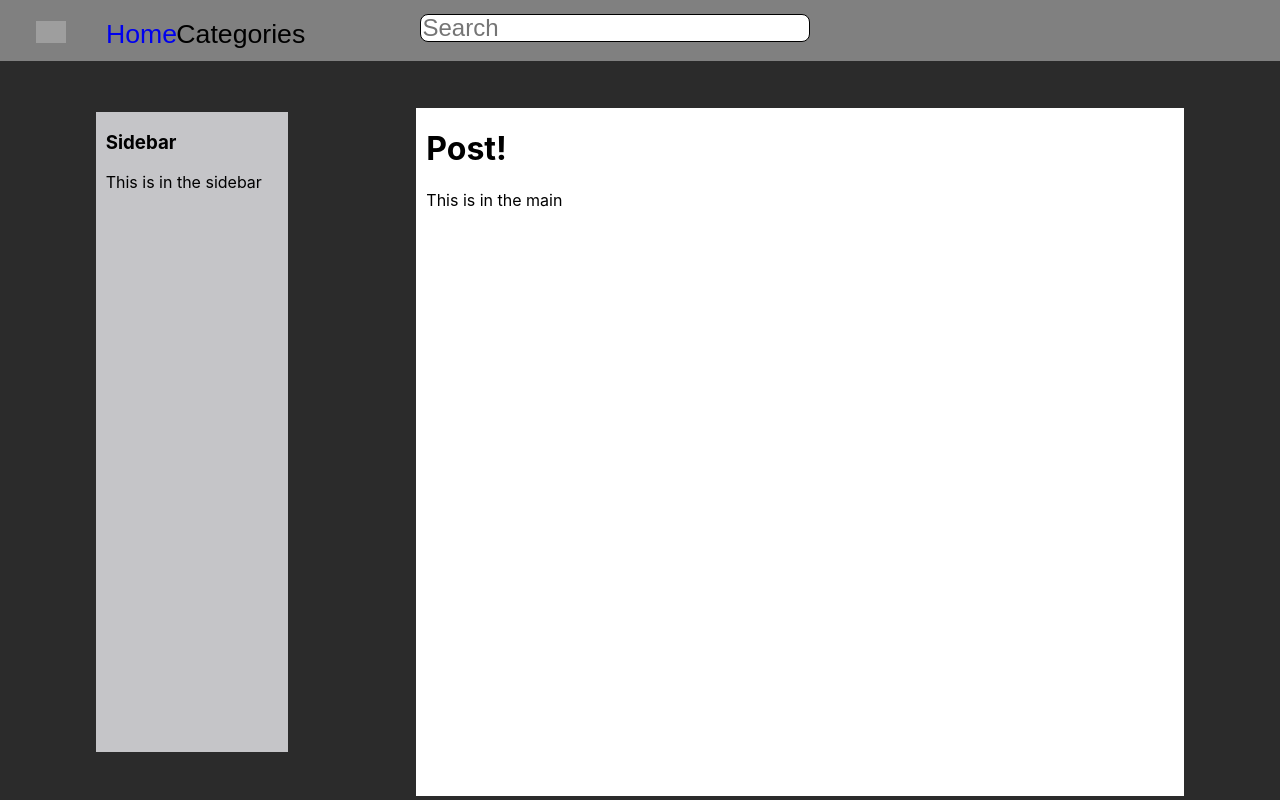
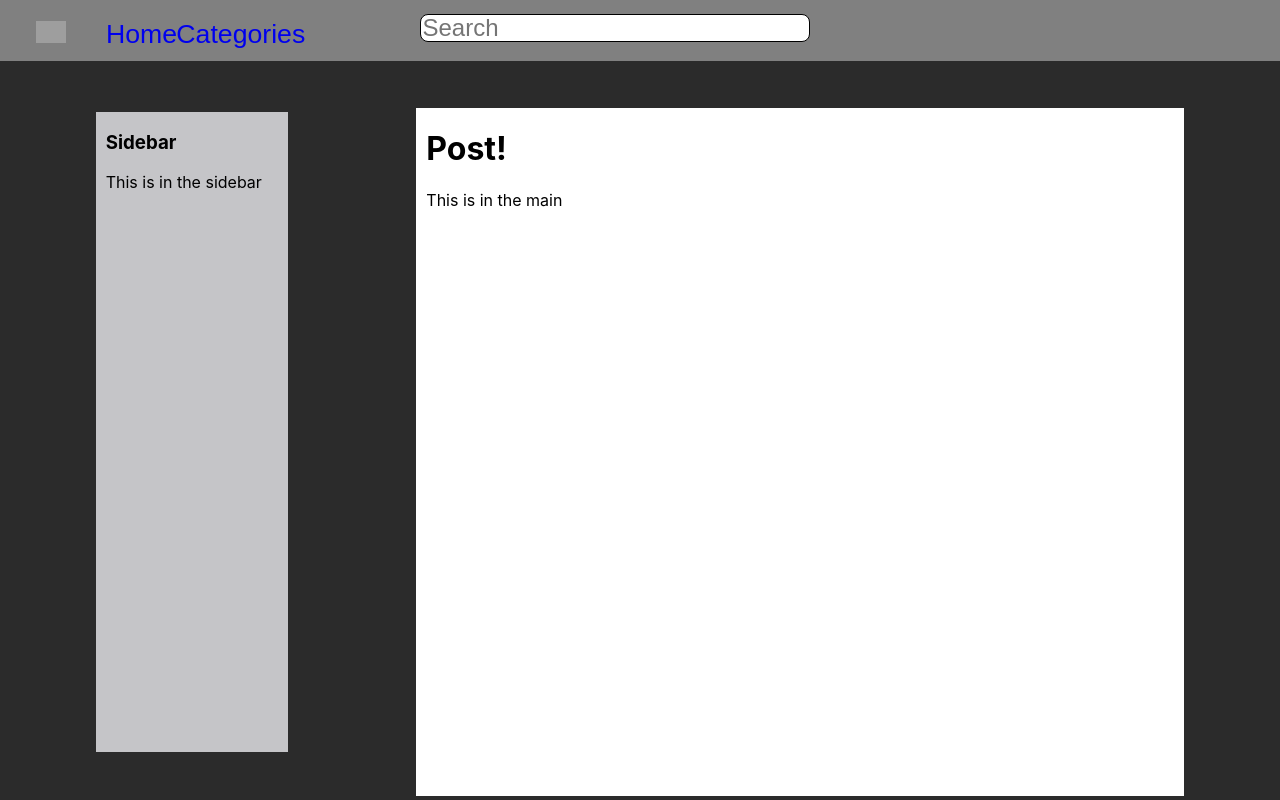
Before and after one commit to daultonb/COSC360Project, a React (Create React App) app in the folder code/react-src/: page / in a window 1280 px wide. Built offline with nearby package versions, Linux system fonts and the light colour scheme; grey boxes are pictures that could not be loaded; what easy-peasy would draw is missing.

Commit message:
Alignment for NavBar

```diff
--- a/code/react-src/src/App.css
+++ b/code/react-src/src/App.css
@@ -1,4 +1,5 @@
 .App {
     height: 100vh;
     width: 100vw;
+    margin-top: 10vh;
 }
--- a/code/react-src/src/components/homepage.component.js
+++ b/code/react-src/src/components/homepage.component.js
@@ -7,6 +7,7 @@ function Homepage() {
     const PageDiv = styled.div`
         background-color: #2b2b2b;
         height: 100vh;
+        margin-top: -10vh;
     `;
 
     const GridCont = styled.div`
--- a/code/react-src/src/components/navbar.component.js
+++ b/code/react-src/src/components/navbar.component.js
@@ -79,7 +79,7 @@ function NavBar() {
                     <Link to={"/"} css={{ textDecoration: "none"}}>Home</Link>
                 </GridItem1>
                 <GridItem1>
-                    <a>Categories</a>
+                    <Link to={"/posts"} css={{ textDecoration: "none"}}>Categories</Link>
                 </GridItem1>
                 <GridItem2>
                     <SearchBar type= "text" placeholder="Search"/>
```
